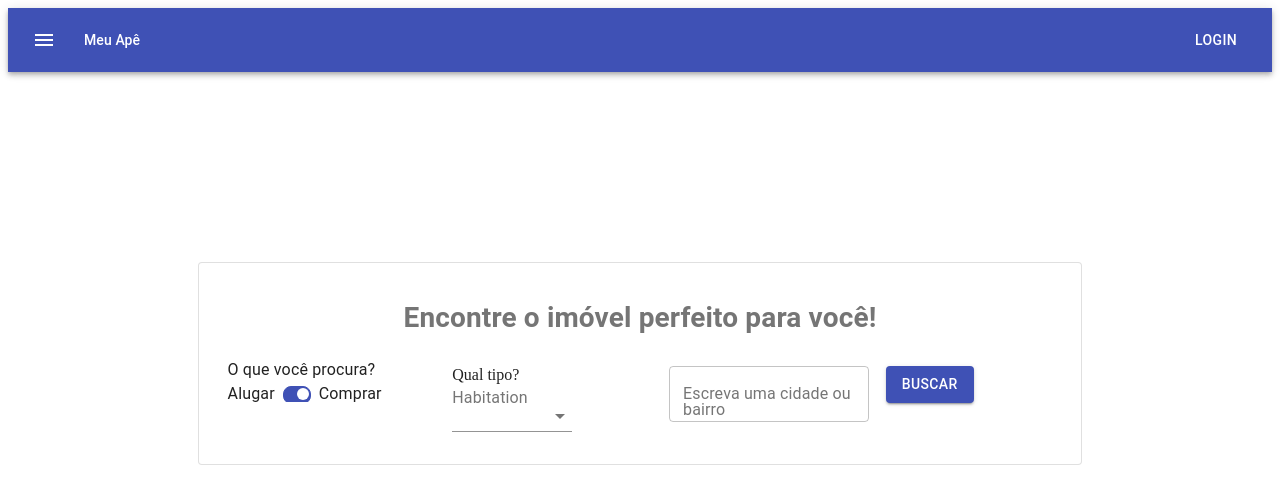
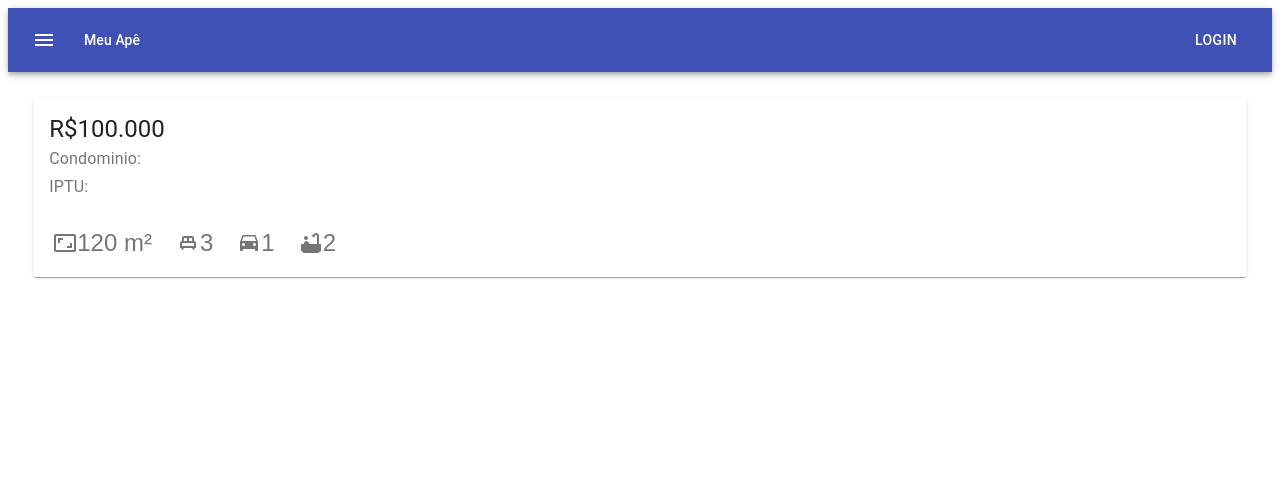
Before and after one commit to felipefariasdasilva/meu-ape, a React (Create React App) app: page /sales in a window 1280 px wide. Shown: the top 504 px of the page. Built offline with nearby package versions, Linux system fonts and the light colour scheme.

Commit message:
creating sales list view

```diff
--- a/package.json
+++ b/package.json
@@ -11,6 +11,7 @@
     "@testing-library/user-event": "^7.1.2",
     "react": "^16.13.1",
     "react-dom": "^16.13.1",
+    "react-router-dom": "^5.2.0",
     "react-scripts": "3.4.1"
   },
   "scripts": {
--- a/src/App.js
+++ b/src/App.js
@@ -1,24 +1,32 @@
 import React from 'react';
-import { makeStyles } from '@material-ui/core/styles';
+import {makeStyles} from '@material-ui/core/styles';
 import ChooseCard from './ChooseCard';
 import Header from './Header';
 import imagemFundo from './assets/casa-room.jpg'
+import Routes from './Routes';
+import {BrowserRouter} from 'react-router-dom';
 
 const useStyles = makeStyles((theme) => ({
-  root: {
-    flexGrow: 1,
-  },
+    root: {
+        flexGrow: 1
+    }
 }));
 
 
 export default function App() {
-  const classes = useStyles();
+    const classes = useStyles();
 
 
-  return (
-    <div className={classes.root} styles={ { backgroundImage:`url(${imagemFundo})`} }>
-      <Header />
-      <ChooseCard />
-    </div>
-  )
+    return (
+        <div className={
+            classes.root
+        }>
+            <Header/>
+
+            <BrowserRouter>
+                <Routes/>
+            </BrowserRouter>
+        </div>
+
+    )
 }
--- a/src/ChooseCard.js
+++ b/src/ChooseCard.js
@@ -7,6 +7,7 @@ import './App.css';
 import ToogleButton from './ToogleButton';
 import HabitationList from './HabitationList'
 import AddressSearch from './AddressSearch'
+import { useHistory } from 'react-router-dom';
 
 const useStyles = makeStyles((theme) => ({
     root: {
@@ -41,7 +42,8 @@ const useStyles = makeStyles((theme) => ({
 }));
 
 export default function ChooseCard() {
-    const classes = useStyles();
+    const classes = useStyles()
+    const history = useHistory()
 
     return (
         <Card className={
@@ -96,6 +98,7 @@ export default function ChooseCard() {
                                 xs={3}>
                                 <CardActions>
                                     <Button variant="contained" color="primary">Buscar</Button>
+                                    {history.push("/sales")}
                                 </CardActions>
 
                             </Grid>
--- /dev/null
+++ b/src/HabitationForSale.js
@@ -0,0 +1,99 @@
+import React from 'react';
+import { makeStyles, useTheme } from '@material-ui/core/styles';
+import Card from '@material-ui/core/Card';
+import CardContent from '@material-ui/core/CardContent';
+import CardMedia from '@material-ui/core/CardMedia';
+import IconButton from '@material-ui/core/IconButton';
+import Typography from '@material-ui/core/Typography';
+import AspectRatio from '@material-ui/icons/AspectRatio'
+import SingleBed from '@material-ui/icons/SingleBed'
+import DriveEta from "@material-ui/icons/DriveEta"
+import MyImage from './casa-escrivaninha.jpg'
+import Bathhub from '@material-ui/icons/Bathtub'
+
+export default function HabitationForSale() {
+
+    const useStyles = makeStyles((theme) => ({
+        root: {
+          display: 'flex',
+          marginTop: "2%",
+          marginRight: "2%",
+          marginLeft: "2%",
+          marginBottom: "2%",
+        },
+        details: {
+          display: 'flex',
+          flexDirection: 'column',
+        },
+        content: {
+          flex: '1 0 auto',
+        },
+        cover: {
+          width: 151,
+        },
+        controls: {
+          display: 'flex',
+          alignItems: 'center',
+          paddingLeft: theme.spacing(1),
+          paddingBottom: theme.spacing(1),
+        },
+        playIcon: {
+          height: 38,
+          width: 38,
+        },
+      }));
+
+    const classes = useStyles();
+  const theme = useTheme();
+
+  return (
+    <Card className={classes.root}>
+      <div className={classes.details}>
+        <CardContent className={classes.content}>
+        <CardMedia
+            className={classes.cover}
+            image={MyImage}
+            title="Live from space album cover"
+        />
+
+          <Typography component="h5" variant="h5">
+            R$100.000
+          </Typography>
+
+          <Typography variant="subtitle1" color="textSecondary">
+            Condominio:
+          </Typography>
+
+          <Typography variant="subtitle1" color="textSecondary">
+            IPTU:
+          </Typography>
+
+        </CardContent>
+        <div className={classes.controls}>
+
+          <IconButton aria-label="square">
+            <AspectRatio/>
+            <label>120 m²</label>
+          </IconButton>
+
+          <IconButton aria-label="bed">
+            <SingleBed />
+            <label>3</label>
+          </IconButton>
+
+          <IconButton aria-label="car">
+            <DriveEta/>
+            <label>1</label>
+          </IconButton>
+
+          <IconButton aria-label="bathroom">
+            <Bathhub/>
+            <label>2</label>
+          </IconButton>
+
+        </div>
+      </div>
+
+    </Card>
+  );
+}
--- /dev/null
+++ b/src/Routes.js
@@ -0,0 +1,22 @@
+import React from 'react';
+import {BrowserRouter as Router, Switch, Route, Link} from "react-router-dom";
+import HabitationForSale from './HabitationForSale';
+import ChooseCard from './ChooseCard';
+import App from './App';
+
+export default function Routes() {
+
+    return (
+        <Router>
+
+            <Switch>
+            <Route exact path="/"
+                    component={ChooseCard}/>
+                <Route path="/sales"
+                    component={HabitationForSale}/>
+
+            </Switch>
+
+        </Router>
+    )
+}
```
Also changed, not shown: src/casa-escrivaninha.jpg (added), 1 other file (tests, documents, lock files or other folders).
